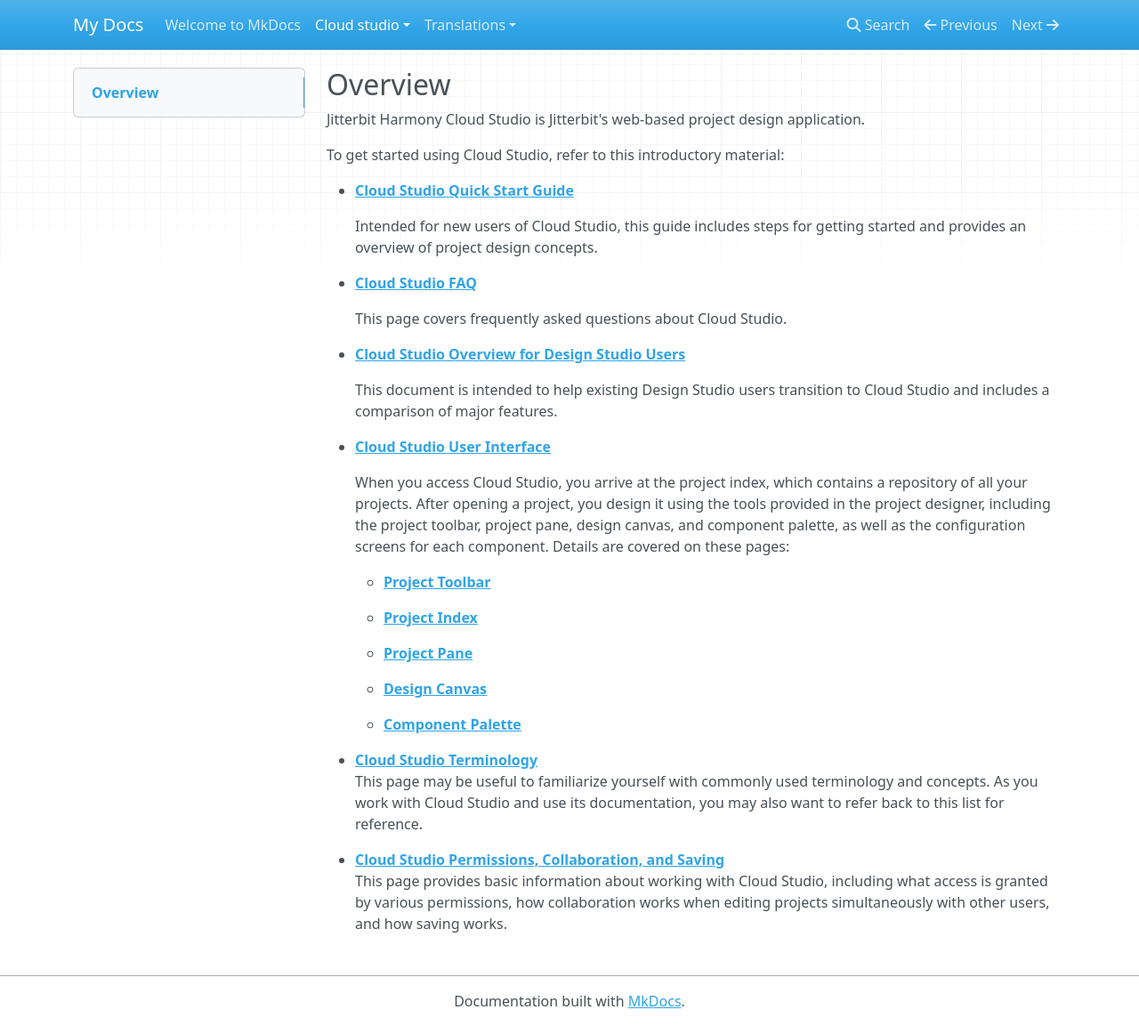
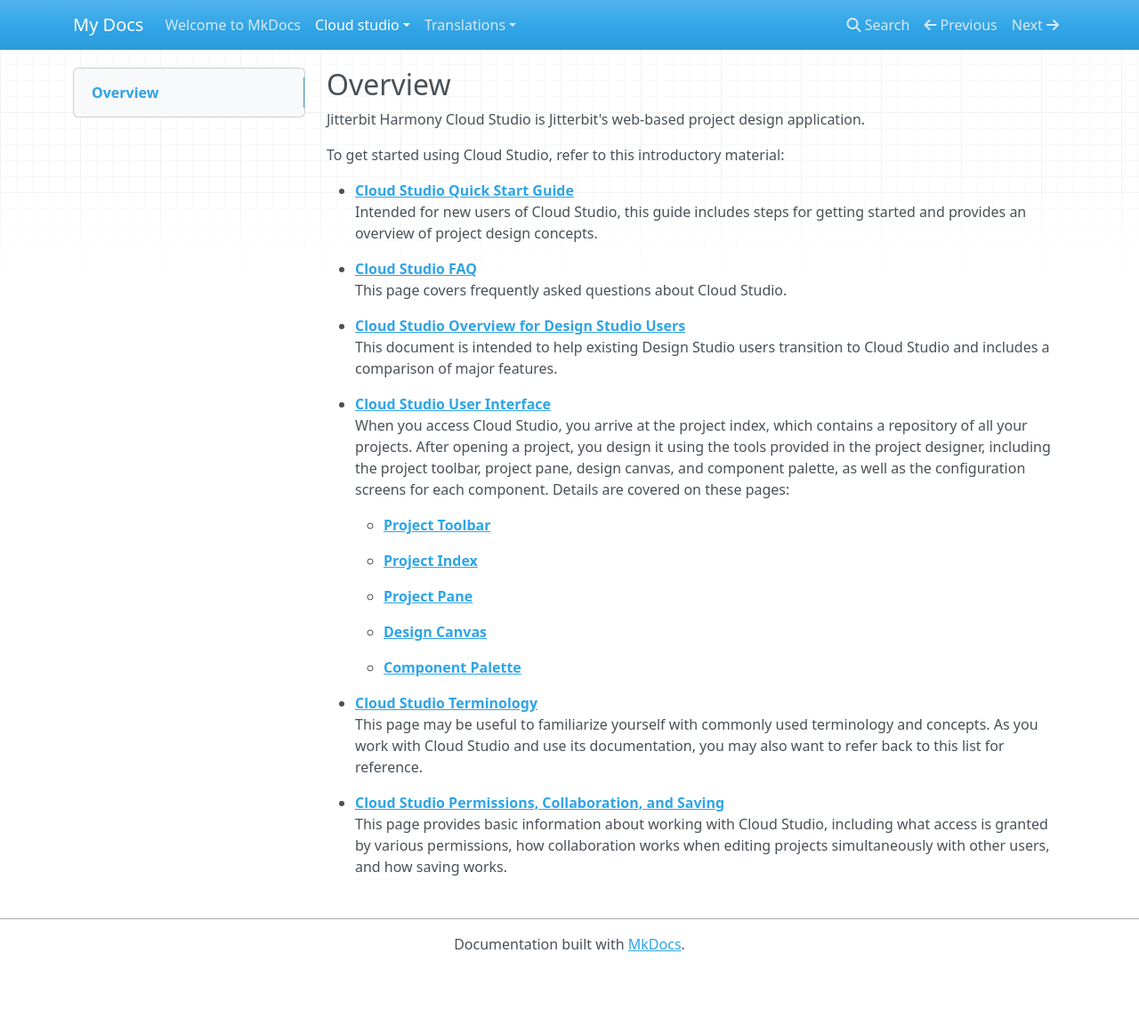
Before and after one commit to ctalr-jb/ctalr-jb-mkdocs, an MkDocs documentation site: the page built from docs/cloud-studio/introduction/index.md, in a window 1280 px wide and 1153 px high. Shown: the whole window at 89% size. Built offline with MkDocs 1.6.1, drawn with Linux system fonts in a browser that asks for light colours; nearby versions of some CDN libraries.

```diff
--- a/docs/cloud-studio/introduction/index.md
+++ b/docs/cloud-studio/introduction/index.md
@@ -4,22 +4,18 @@ Jitterbit Harmony Cloud Studio is Jitterbit's web-based project design applicat
 
 To get started using Cloud Studio, refer to this introductory material:
 
--   **[Cloud Studio Quick Start Guide](https://success.jitterbit.com/display/CS/Cloud+Studio+Quick+Start+Guide)**
-
+-   **[Cloud Studio Quick Start Guide](https://success.jitterbit.com/display/CS/Cloud+Studio+Quick+Start+Guide)**<br>
     Intended for new users of Cloud Studio, this guide includes steps for getting started and provides an overview
     of project design concepts.
 
--   **[Cloud Studio FAQ](https://success.jitterbit.com/display/CS/Cloud+Studio+FAQ)**
-
+-   **[Cloud Studio FAQ](https://success.jitterbit.com/display/CS/Cloud+Studio+FAQ)**<br>
     This page covers frequently asked questions about Cloud Studio.
 
--   **[Cloud Studio Overview for Design Studio Users](https://success.jitterbit.com/display/CS/Cloud+Studio+Overview+for+Design+Studio+Users)**
-
+-   **[Cloud Studio Overview for Design Studio Users](https://success.jitterbit.com/display/CS/Cloud+Studio+Overview+for+Design+Studio+Users)**<br>
     This document is intended to help existing Design Studio users transition to Cloud Studio and includes a
     comparison of major features.
 
--   **[Cloud Studio User Interface](https://success.jitterbit.com/display/CS/Cloud+Studio+User+Interface)**
-
+-   **[Cloud Studio User Interface](https://success.jitterbit.com/display/CS/Cloud+Studio+User+Interface)**<br>
     When you access Cloud Studio, you arrive at the project index, which contains a repository of all your projects.
     After opening a project, you design it using the tools provided in the project designer, including the project
     toolbar, project pane, design canvas, and component palette, as well as the configuration screens for each
```
